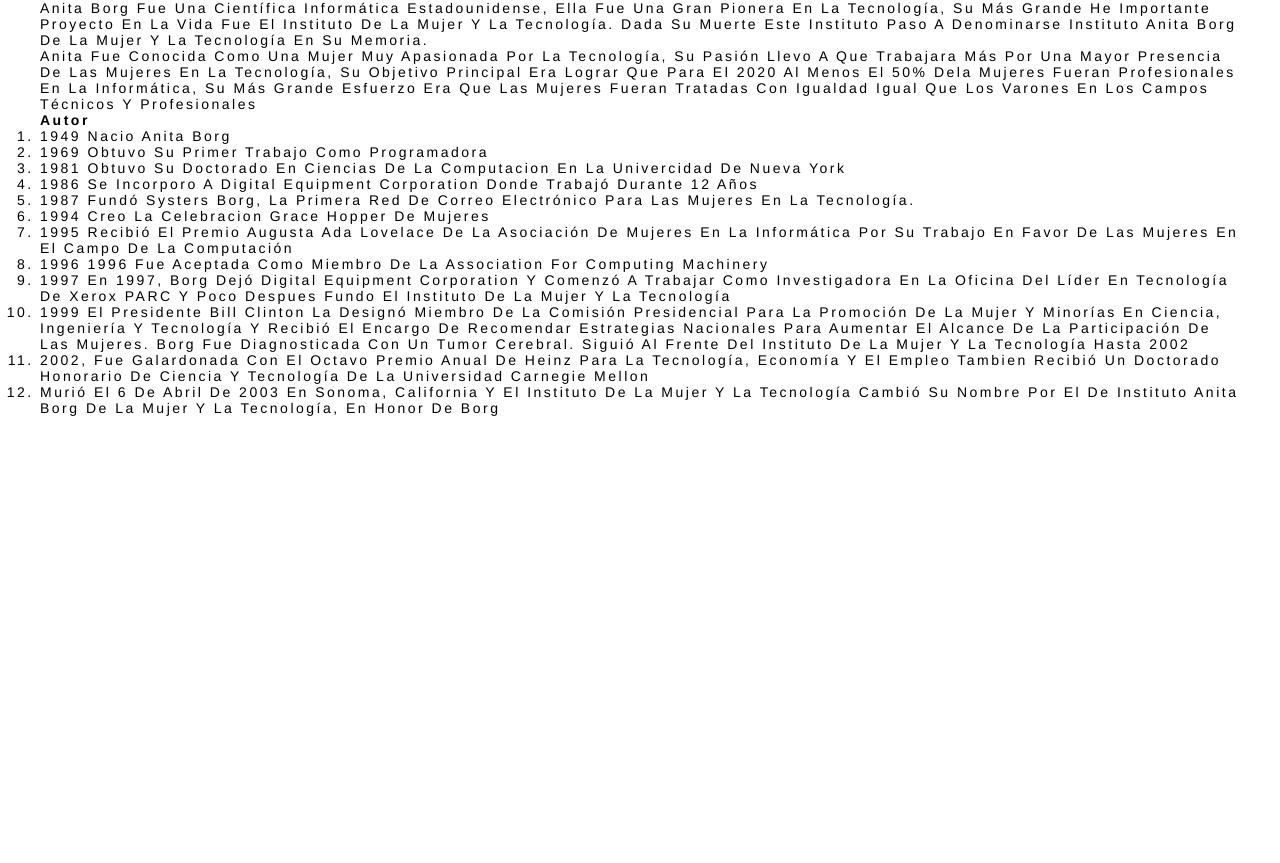
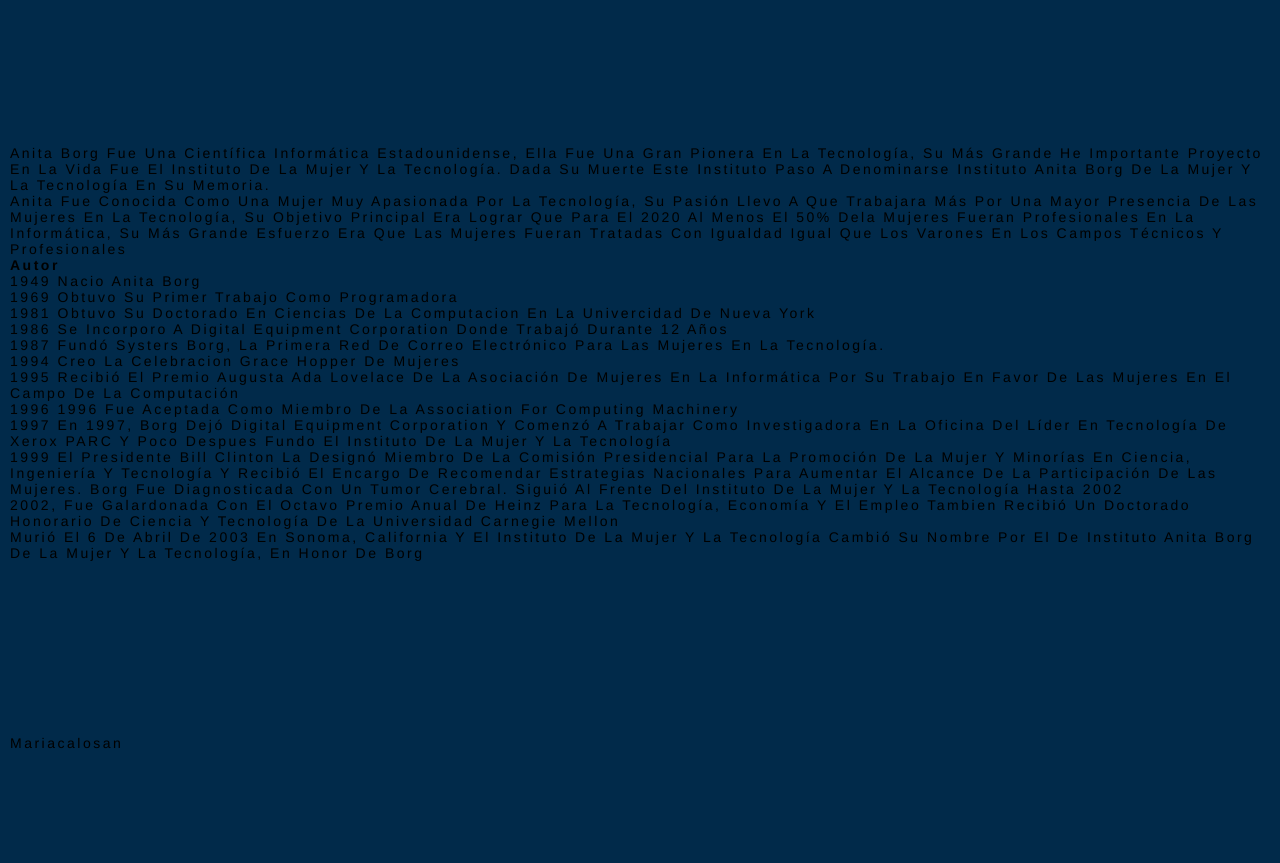
Before and after one commit to mariacalosan/Anita-Borg, a website: page index.html in a window 1280 px wide. Shown: the part 88-951 px from the top of the page. Before the commit the page ends 800 px from the top, so only its background shows below. Drawn offline with Linux system fonts and the light colour scheme.

Commit message:
Implementación de los estilos globales

```diff
--- a/index.html
+++ b/index.html
@@ -126,6 +126,10 @@
             </ol>
         </div>
     </section>
-
+    <footer>
+        <div>
+            <a href="">Mariacalosan</a>
+        </div>
+    </footer>
 </body>
 </html>
--- a/sass/globales/_normalize.scss
+++ b/sass/globales/_normalize.scss
@@ -8,17 +8,29 @@
 }
 
 /*Globales*/
-html{
+html {
   font-size: 90%;
 
 }
 
-body{
+body {
   display: grid;
-    margin: 30px;
+  margin: 0;
   padding: 10px;
   font-size: 14px;
   font-family: 'Franklin Gothic Medium', 'Arial Narrow', Arial, sans-serif;
   letter-spacing: 2.5px;
   text-transform: capitalize;
+  height: 1024px;
+  background-color: $bg-azul-petroleo;
 }
+
+ol {
+  list-style: none;
+}
+
+a{
+  text-decoration: none;
+  color: black;
+  cursor: pointer;
+}
--- a/sass/globales/_variables.scss
+++ b/sass/globales/_variables.scss
@@ -1,2 +1,3 @@
 /*variable de color*/
 $bg-azul-petroleo: #012A4A;
+$bg-blanco: #ffff;
--- a/sass/index.scss
+++ b/sass/index.scss
@@ -1,9 +1,5 @@
-/*importando el archivo de estilos globales de Anita*/
-@import './globales/normalize';
-
 /*importando el archivo variables*/
 @import './globales/_variables.scss';
 
-h1{
-    background-color: $bg-azul-petroleo;
-}
+/*importando el archivo de estilos globales de Anita*/
+@import './globales/normalize';
```
Also changed, not shown: stylos/css/index.css. Lines whose indentation alone changed are shown as unchanged.
